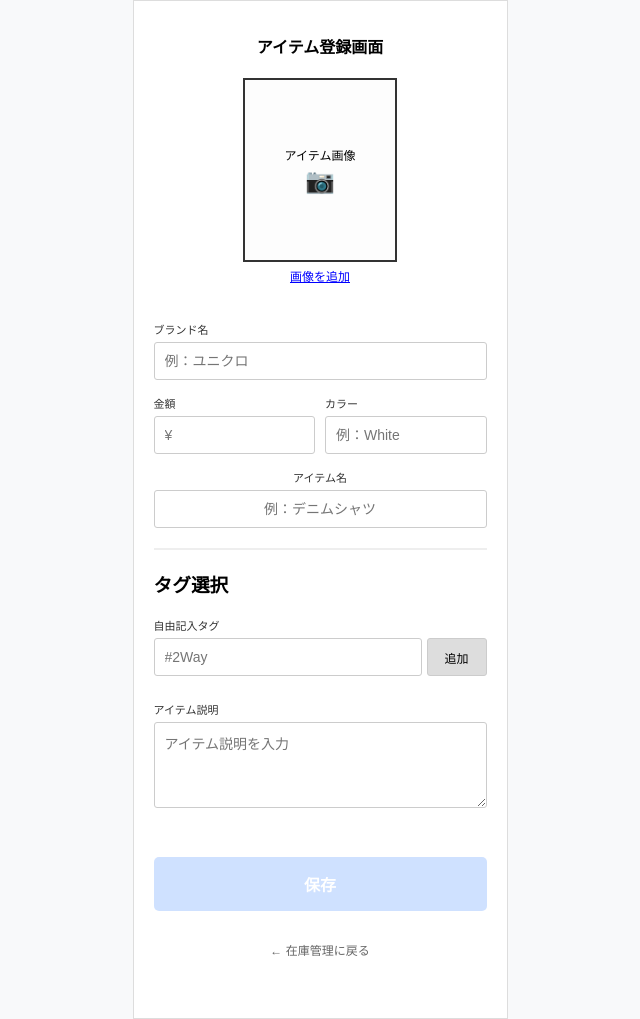
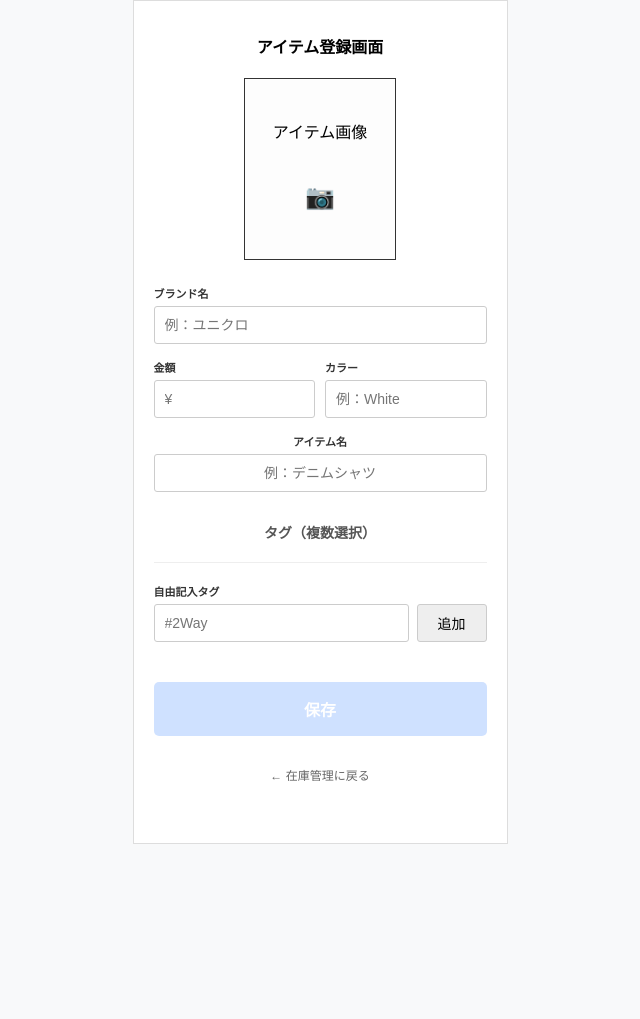
Before and after one commit to Omochimochimochimochi/Daily-closet, a Django app: page /admin-inventory/add/ in a window 1280 px wide. Shown: the whole page, without its empty margins (320-960 px from the left). After the commit the page ends 844 px from the top, so only its background shows below. Run offline with Django 5.2, Linux system fonts and the light colour scheme.

Commit message:
タグの表示修正、アイテム一覧のリンクを修正し画面表示可能に

```diff
--- a/closet/templates/item_register.html
+++ b/closet/templates/item_register.html
@@ -8,42 +8,72 @@
         body { font-family: sans-serif; background-color: #f8f9fa; margin: 0; display: flex; justify-content: center; }
         .app-container { width: 375px; background: white; min-height: 100vh; padding: 20px; border: 1px solid #ddd; box-sizing: border-box; position: relative; padding-bottom: 60px; }
         h2 { font-size: 16px; margin-bottom: 20px; text-align: center; font-weight: bold; }
+
         .image-upload-section { text-align: center; margin-bottom: 25px; }
-    .image-preview-box { width: 150px; height: 180px; border: 2px solid #333; margin: 0 auto; display: flex; flex-direction: column; align-items: center; justify-content: center; background-color: #fdfdfd; cursor: pointer; }
-    .image-preview-box p { margin: 2px 0; font-size: 12px; }
+        .image-preview-box { width: 150px; height: 180px; border: 1px solid #333; margin: 0 auto; display: flex; flex-direction: column; align-items: center; justify-content: center; background-color: #fdfdfd; cursor: pointer; }
         .image-preview-box .icon { font-size: 24px; }
-    .add-image-link { display: inline-block; color: blue; text-decoration: underline; font-size: 12px; margin-top: 5px; cursor: pointer; }
-    #modal-overlay, #modal-overlay-detail { display: none; position: fixed; top: 0; left: 0; width: 100%; height: 100%; background: rgba(0,0,0,0.5); z-index: 1000; }
-    .modal-content { position: absolute; top: 50%; left: 50%; transform: translate(-50%, -50%); background: white; padding: 20px; width: 300px; border-radius: 10px; text-align: center; box-sizing: border-box; }
+
         .form-row { display: flex; gap: 10px; margin-bottom: 15px; }
         .form-group { flex: 1; text-align: left; }
         .form-group-full { width: 100%; text-align: left; margin-bottom: 15px; }
-    label { display: block; font-size: 11px; margin-bottom: 5px; color: #333; }
-    input[type="text"], select, textarea { width: 100%; padding: 10px; border: 1px solid #ccc; border-radius: 3px; font-size: 14px; box-sizing: border-box; }
-    .input-item-name { width: 100%; padding: 10px; border: 1px solid #ccc; border-radius: 3px; font-size: 16px; text-align: center; box-sizing: border-box; }
-    .tag-input-container { display: flex; gap: 5px; margin-bottom: 10px; }
-    .tag-list { display: flex; flex-wrap: wrap; gap: 8px; margin-bottom: 15px; }
-    .tag-badge { display: flex; align-items: center; gap: 5px; background: #f0f0f0; border: 1px solid #ccc; border-radius: 15px; padding: 5px 10px; font-size: 12px; color: #333; }
-    .tag-remove-btn { background: none; border: none; color: #999; font-weight: bold; cursor: pointer; font-size: 14px; padding: 0; }
+        label { display: block; font-size: 11px; margin-bottom: 5px; color: #333; font-weight: bold; }
+        input[type="text"] { width: 100%; padding: 10px; border: 1px solid #ccc; border-radius: 3px; font-size: 14px; box-sizing: border-box; }
+        .input-item-name { text-align: center; font-size: 16px; }
+
+
+        h3 { font-size: 14px; text-align: center; color: #555; margin: 30px 0 10px; }
+        .tag-group { margin-bottom: 20px; }
+        .tag-category-title { font-size: 13px; margin-bottom: 10px; color: #333; }
+        .tag-list { display: flex; flex-wrap: wrap; gap: 8px; }
         .tag-list input[type="checkbox"] { display: none; }
-    .tag-label-span { display: inline-block; border: 1px solid #ccc; padding: 5px 12px; border-radius: 20px; cursor: pointer; background-color: #f0f0f0; font-size: 12px; transition: 0.2s; }
-    .save-btn { width: 100%; background-color: #a0c4ff; color: white; border: none; padding: 15px; border-radius: 5px; font-size: 16px; font-weight: bold; cursor: pointer; margin-top: 30px; }
+        .tag-label-span { display: inline-block; border: 1px solid #ccc; padding: 6px 14px; border-radius: 10px; cursor: pointer; background-color: white; font-size: 12px; color: #666; transition: 0.2s; }
+        .tag-list input[type="checkbox"]:checked + .tag-label-span { background-color: #cbdcf7; border-color: #a0c4ff; color: #333; }
+
+
+        .free-tag-section { margin-top: 20px; padding-top: 20px; border-top: 1px solid #eee; }
+
+        .free-tag-input-area {
+            display: flex;
+            gap: 8px;
+            margin-bottom: 10px;
+            align-items: stretch;
+        }
+
+
+        .add-tag-btn {
+            background: #eee;
+            border: 1px solid #ccc;
+            padding: 0 15px;
+            border-radius: 3px;
+            cursor: pointer;
+            font-size: 14px;
+            min-width: 70px;
+            white-space: nowrap;
+        }
+
+        #free-tag-input {
+            flex: 1;
+        }
+
+        .added-tag-badge {
+            display: flex; align-items: center; gap: 5px;
+            background: white; border: 1px solid #ccc;
+            padding: 5px 10px; border-radius: 10px; font-size: 12px;
+        }
+        .tag-remove-x { color: #999; cursor: pointer; font-weight: bold; margin-left: 5px; }
+
+        .save-btn { width: 100%; background-color: #a0c4ff; color: white; border: none; padding: 15px; border-radius: 5px; font-size: 16px; font-weight: bold; cursor: not-allowed; margin-top: 30px; opacity: 0.5; }
     </style>
 </head>
 <body>
 
 <div class="app-container">
     <h2>アイテム登録画面</h2>
-
-    <form method="POST" enctype="multipart/form-data">
+    <form method="POST" enctype="multipart/form-data" id="item-form">
         {% csrf_token %}
 
         <div class="image-upload-section">
-            <div class="image-preview-box" onclick="openModal();">
-                <p>アイテム画像</p>
-                <p class="icon">📷</p>
-            </div>
-            <p class="add-image-link" onclick="openModal();">画像を追加</p>
+            <div class="image-preview-box"><p>アイテム画像</p><p class="icon">📷</p></div>
         </div>
 
         <div class="form-group-full">
@@ -52,14 +82,8 @@
         </div>
 
         <div class="form-row">
-            <div class="form-group">
-                <label>金額</label>
-                <input type="text" name="price" placeholder="¥" required>
-            </div>
-            <div class="form-group">
-                <label>カラー</label>
-                <input type="text" name="color" placeholder="例：White">
-            </div>
+            <div class="form-group"><label>金額</label><input type="text" name="price" placeholder="¥" required></div>
+            <div class="form-group"><label>カラー</label><input type="text" name="color" placeholder="例：White"></div>
         </div>
 
         <div class="form-group-full">
@@ -67,15 +91,15 @@
             <input type="text" name="name" class="input-item-name" placeholder="例：デニムシャツ" required>
         </div>
 
-        <hr style="border: 0.5px solid #eee; margin: 20px 0;">
-        <h3>タグ選択</h3>
+        <h3>タグ（複数選択）</h3>
+
         {% for category in categories %}
-            <div class="tag-group" style="margin-bottom: 15px;">
-                <label>■ {{ category.name }}</label>
+            <div class="tag-group">
+                <div class="tag-category-title">■ {{ category.name }}</div>
                 <div class="tag-list">
                     {% for tag in category.tags.all %}
                         <label>
-                            <input type="checkbox" name="tags" value="{{ tag.id }}">
+                            <input type="checkbox" name="tags" value="{{ tag.id }}" onchange="checkForm()">
                             <span class="tag-label-span">#{{ tag.name }}</span>
                         </label>
                     {% endfor %}
@@ -83,57 +107,66 @@
             </div>
         {% endfor %}
 
-        <div class="form-group-full" style="margin-top: 20px;">
+        <div class="free-tag-section">
             <label>自由記入タグ</label>
-            <div class="tag-input-container">
-                <input type="text" id="tag-input" placeholder="#2Way" style="flex: 1;">
-                <button type="button" onclick="addTag();" style="width: 60px; background: #ddd; border: 1px solid #ccc; border-radius: 3px; font-size: 12px;">追加</button>
+            <div class="free-tag-input-area">
+                <input type="text" id="free-tag-input" placeholder="#2Way">
+                <button type="button" class="add-tag-btn" onclick="addFreeTag()">追加</button>
             </div>
-            <div id="tag-list" class="tag-list"></div>
+            <div id="added-tags-container" class="tag-list">
+                </div>
+            <input type="hidden" name="free_tags" id="free-tags-hidden">
         </div>
 
-        <div class="form-group-full">
-            <label>アイテム説明</label>
-            <textarea name="description" rows="4" placeholder="アイテム説明を入力"></textarea>
-        </div>
-
-        <button type="submit" class="save-btn">保存</button>
-
+        <button type="submit" class="save-btn" id="save-btn" disabled>保存</button>
         <a href="{% url 'inventory_manage' %}" style="display:block; text-align:center; margin-top:30px; font-size:12px; color:#666; text-decoration:none;">← 在庫管理に戻る</a>
     </form>
 </div>
 
-<div id="modal-overlay">
-    <div class="modal-content">
-        <button type="button" class="modal-close-btn" onclick="closeModal();">×</button>
-        <div class="main-preview-area">
-            <p>カメラロール内の画像を表示</p>
-        </div>
-        <p style="font-size:10px; color:#666;">（登録上限：20枚まで）</p>
-    </div>
-</div>
+<script>
+    let freeTagsList = [];
 
-<div id="modal-overlay-detail">
-    <div class="modal-content">
-        <button type="button" class="modal-close-btn" onclick="closeModalDetail();">×</button>
-        <div class="main-preview-area">
-            <p>詳細写真用プレビュー</p>
-        </div>
-        <p style="font-size:10px; color:#666;">※詳細（ポケット、洗濯表示など）</p>
-    </div>
-</div>
+    function addFreeTag() {
+        const input = document.getElementById('free-tag-input');
+        let text = input.value.trim();
+        if (text === "") return;
+        if (!text.startsWith('#')) text = '#' + text;
 
-<script>
-    const form = document.querySelector('form');
-    const saveBtn = document.querySelector('.save-btn');
+        if (!freeTagsList.includes(text)) {
+            freeTagsList.push(text);
+            renderFreeTags();
+        }
+        input.value = "";
+        checkForm();
+    }
+
+    function removeFreeTag(tag) {
+        freeTagsList = freeTagsList.filter(t => t !== tag);
+        renderFreeTags();
+        checkForm();
+    }
+
+    function renderFreeTags() {
+        const container = document.getElementById('added-tags-container');
+        container.innerHTML = "";
+        freeTagsList.forEach(tag => {
+            const badge = document.createElement('div');
+            badge.className = 'added-tag-badge';
+            badge.innerHTML = `${tag}<span class="tag-remove-x" onclick="removeFreeTag('${tag}')">×</span>`;
+            container.appendChild(badge);
+        });
+        document.getElementById('free-tags-hidden').value = freeTagsList.join(',');
+    }
 
     function checkForm() {
         const name = document.querySelector('input[name="name"]').value.trim();
         const brand = document.querySelector('input[name="brand"]').value.trim();
         const price = document.querySelector('input[name="price"]').value.trim();
         const tagsChecked = document.querySelectorAll('input[name="tags"]:checked').length > 0;
+        const hasFreeTags = freeTagsList.length > 0;
+        const saveBtn = document.getElementById('save-btn');
 
-        if (name !== "" && brand !== "" && price !== "" && tagsChecked) {
+        if (name !== "" && brand !== "" && price !== "" && (tagsChecked || hasFreeTags)) {
             saveBtn.disabled = false;
             saveBtn.style.opacity = "1";
             saveBtn.style.cursor = "pointer";
@@ -144,45 +177,9 @@
         }
     }
 
-    if (form) {
-        form.addEventListener('input', checkForm);
-        form.addEventListener('change', checkForm);
-    }
-
-
-    document.addEventListener('change', function(e) {
-        if (e.target.name === 'tags') {
-            const span = e.target.nextElementSibling;
-            if (e.target.checked) {
-                span.style.backgroundColor = '#1a73e8';
-                span.style.color = 'white';
-            } else {
-                span.style.backgroundColor = '#f0f0f0';
-                span.style.color = '#333';
-            }
-        }
+    document.querySelectorAll('input').forEach(input => {
+        input.addEventListener('input', checkForm);
     });
-
-    window.onload = checkForm;
-
-    function openModal() { document.getElementById('modal-overlay').style.display = 'block'; }
-    function closeModal() { document.getElementById('modal-overlay').style.display = 'none'; }
-    function openModalDetail() { document.getElementById('modal-overlay-detail').style.display = 'block'; }
-    function closeModalDetail() { document.getElementById('modal-overlay-detail').style.display = 'none'; }
-
-    function addTag() {
-        const input = document.getElementById('tag-input');
-        const tagText = input.value.trim();
-        if (tagText !== "") {
-            const tagList = document.getElementById('tag-list');
-            const tagBadge = document.createElement('div');
-            tagBadge.className = 'tag-badge';
-            const displayTag = tagText.startsWith('#') ? tagText : '#' + tagText;
-            tagBadge.innerHTML = `${displayTag}<button type="button" class="tag-remove-btn" onclick="this.parentElement.remove();">×</button>`;
-            tagList.appendChild(tagBadge);
-            input.value = "";
-        }
-    }
 </script>
 </body>
 </html>
--- a/closet/views.py
+++ b/closet/views.py
@@ -48,4 +48,4 @@ def item_register(request):
     return render(request, 'item_register.html')
 
 def admin_item_list(request):
-    return render(request, 'admin_item_list')
+    return render(request, 'admin_item_list.html')
```
Lines whose indentation alone changed are shown as unchanged.
